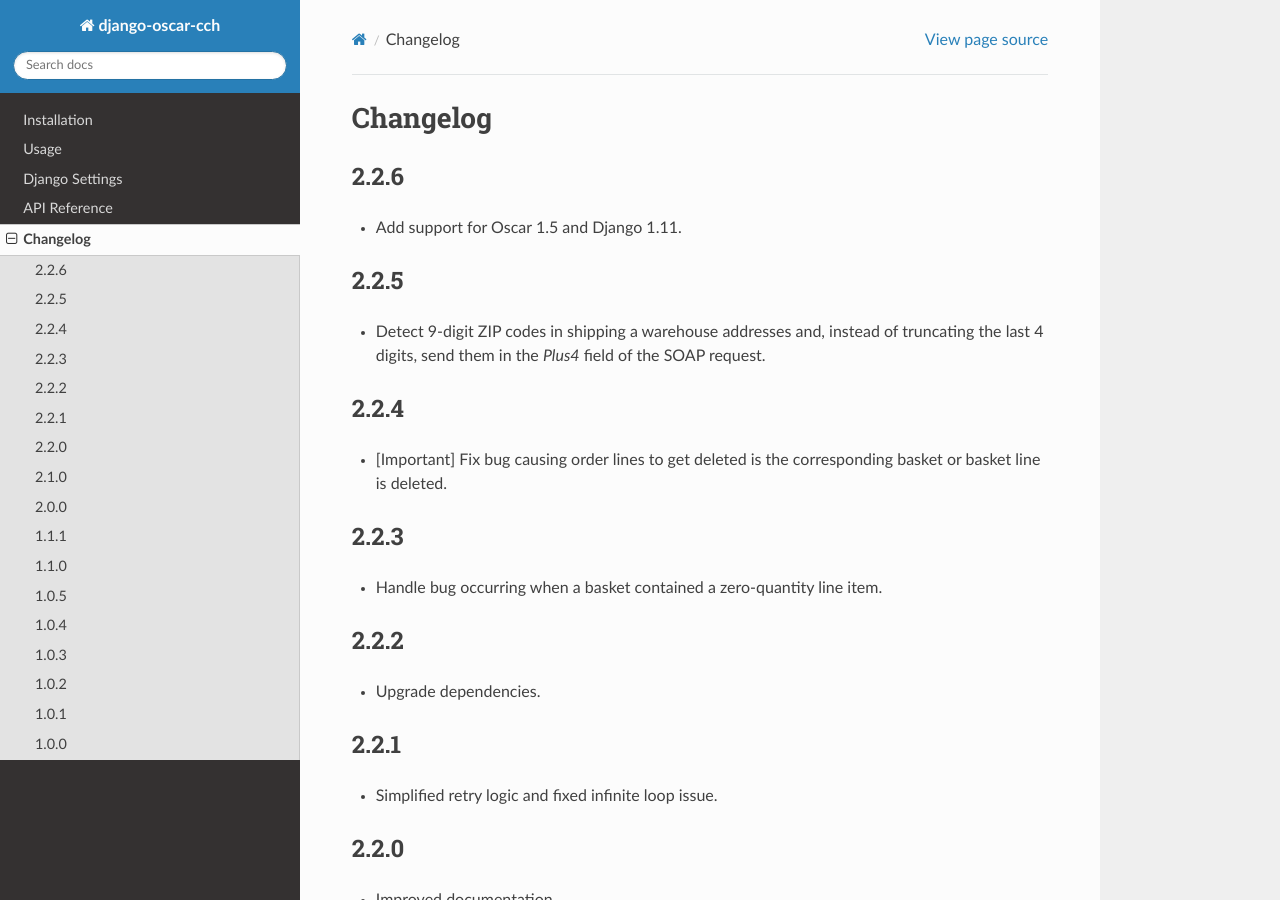
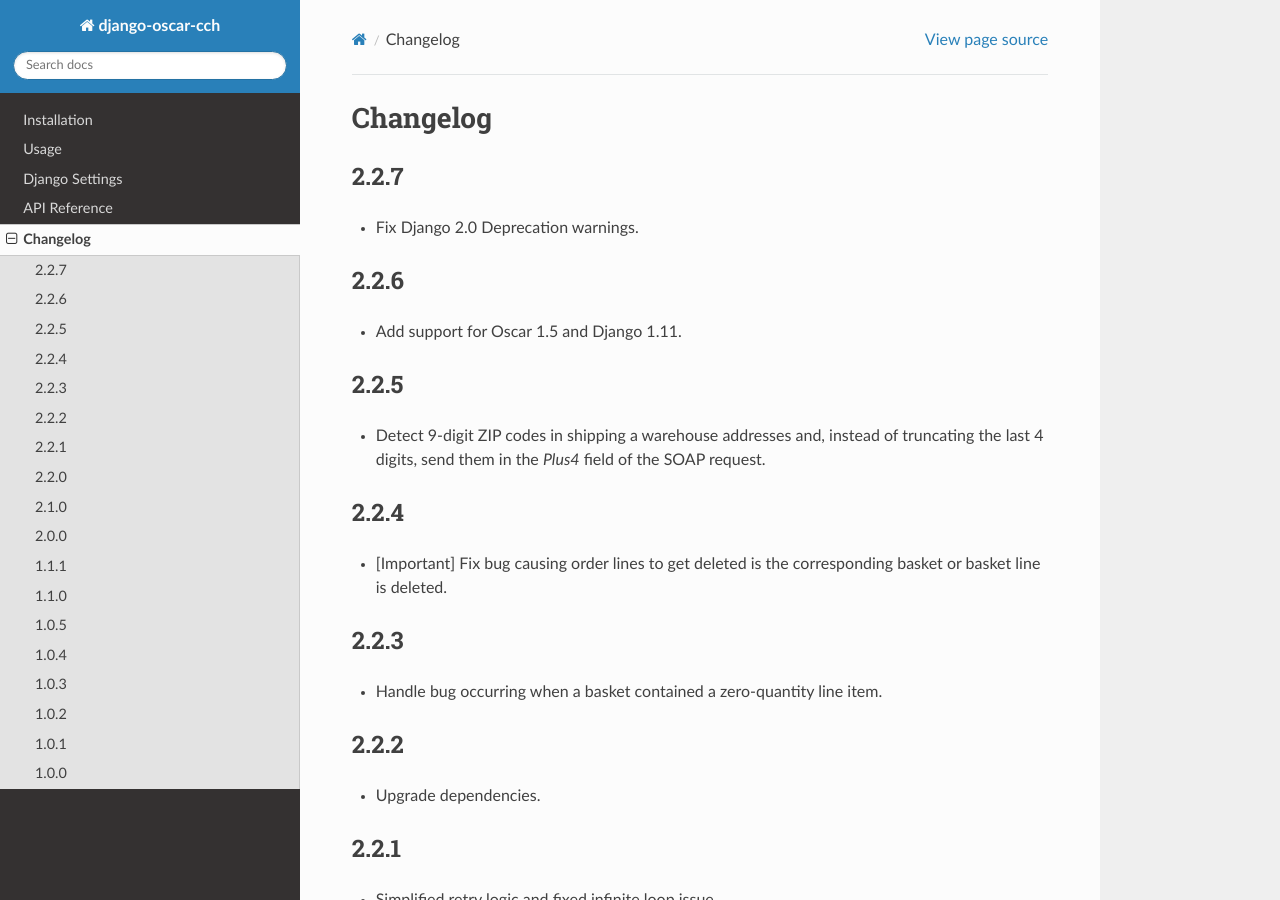
Before and after one commit to thelabnyc/django-oscar-cch, a Sphinx documentation site: the page built from docs/changes.rst, in a window 1280 px wide and 900 px high. Built offline with Sphinx 7.4.7 and the Read the Docs theme 2.0.0, drawn with Linux system fonts in a browser that asks for light colours; the version number could not be read and is left out.

Commit message:
Update changelog

```diff
--- a/docs/changes.rst
+++ b/docs/changes.rst
@@ -2,6 +2,10 @@
 
 Changelog
 =========
+
+2.2.7
+------------------
+- Fix Django 2.0 Deprecation warnings.
 
 2.2.6
 ------------------
```
